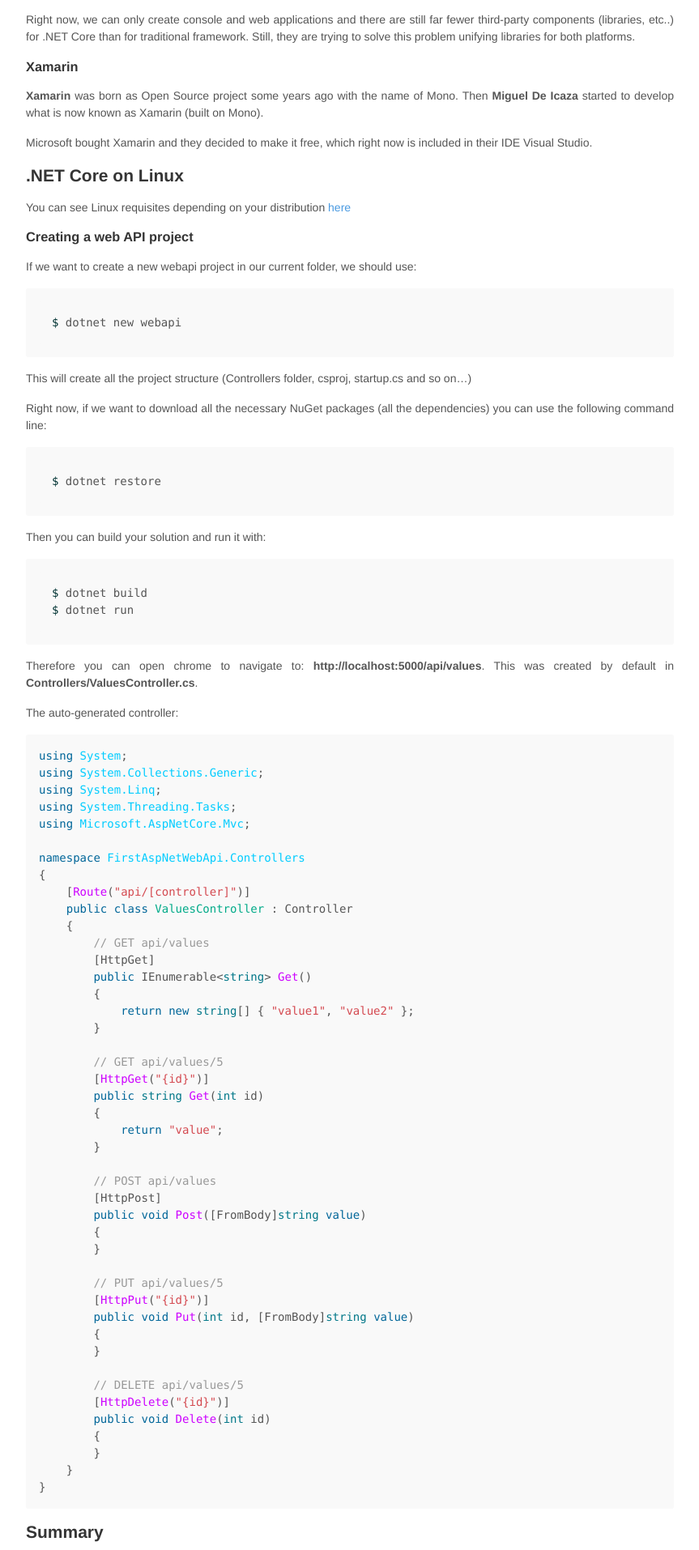
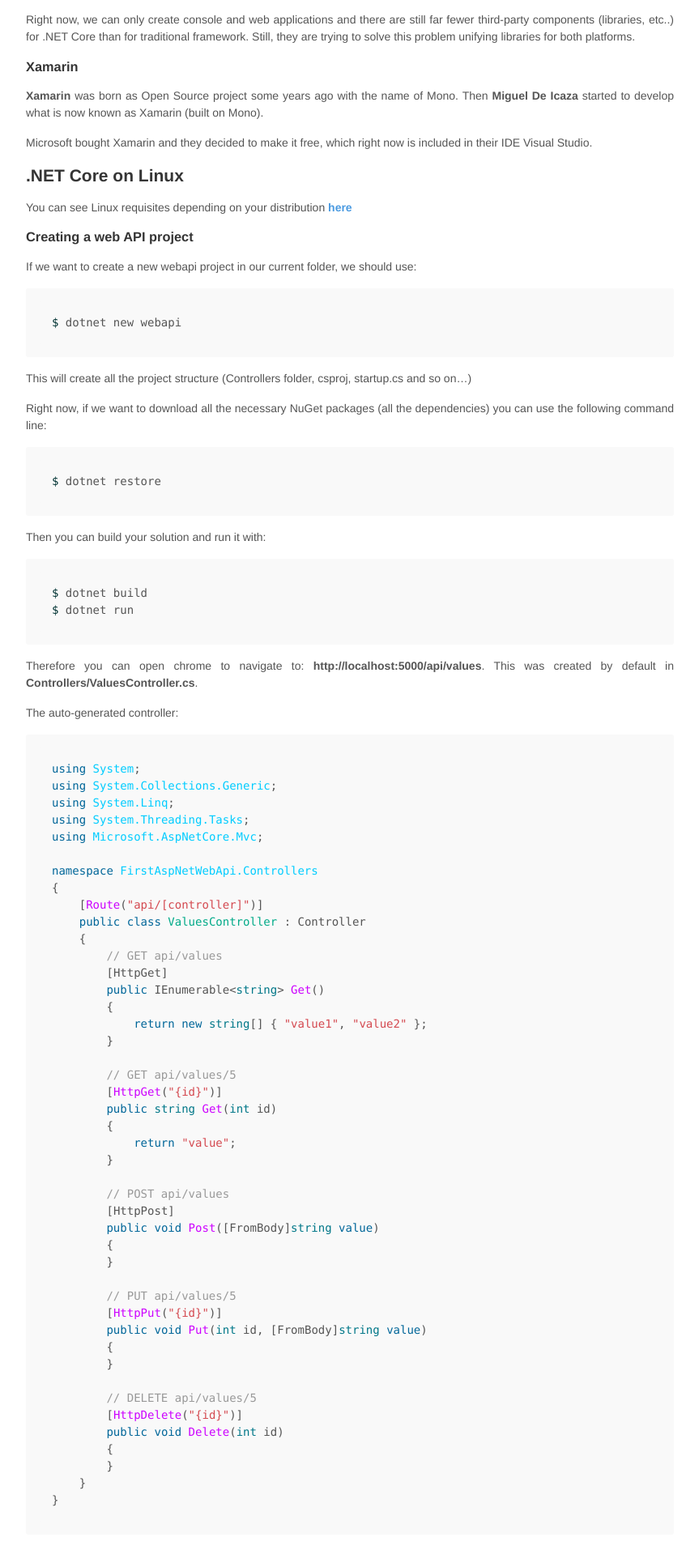
Before and after one commit to albrtbc/albrtbc.github.io, a Jekyll site: the page built from _posts/2018-02-03-What's .NET Core and how can we use it?.md, in a window 1280 px wide. Shown: the part 1219-3133 px from the top of the page at 81% size, without its empty margins (208-1071 px from the left). Built offline with Jekyll 4.4.1, drawn with Linux system fonts in a browser that asks for light colours; nearby versions of some CDN libraries; comment, search, counter and statistics services are not loaded.

````diff
--- a/_posts/2018-02-03-What's .NET Core and how can we use it?.md
+++ b/_posts/2018-02-03-What's .NET Core and how can we use it?.md
@@ -43,7 +43,7 @@ Microsoft bought Xamarin and they decided to make it free, which right now is in
 .NET Core on Linux
 ------------------
 
-You can see Linux requisites depending on your distribution [here](https://docs.microsoft.com/en-us/dotnet/core/linux-prerequisites)
+You can see Linux requisites depending on your distribution **[here](https://docs.microsoft.com/en-us/dotnet/core/linux-prerequisites){:target="_blank"}**
 
 ### Creating a web API project
 
@@ -72,7 +72,7 @@ Therefore you can open chrome to navigate to: **http://localhost:5000/api/values
 
 The auto-generated controller:
 
-{% highlight c# %}
+```c#
 using System;
 using System.Collections.Generic;
 using System.Linq;
@@ -117,7 +117,7 @@ namespace FirstAspNetWebApi.Controllers
         }
     }
 }
-{% endhighlight %}
+```
 
 Summary
 -------
````
